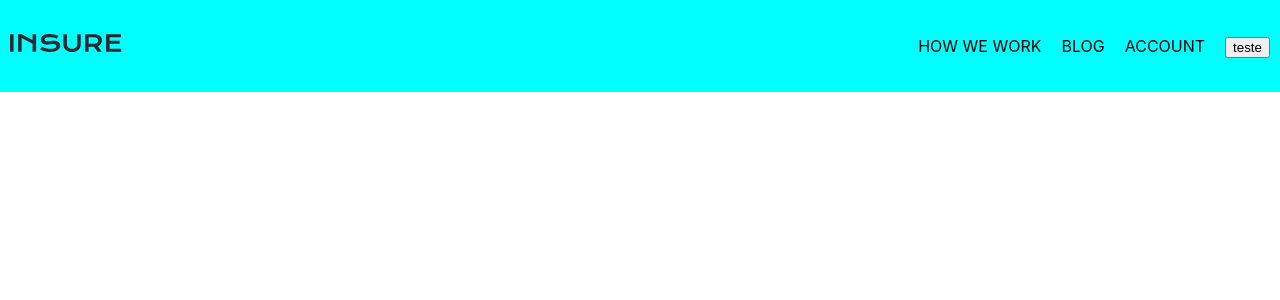
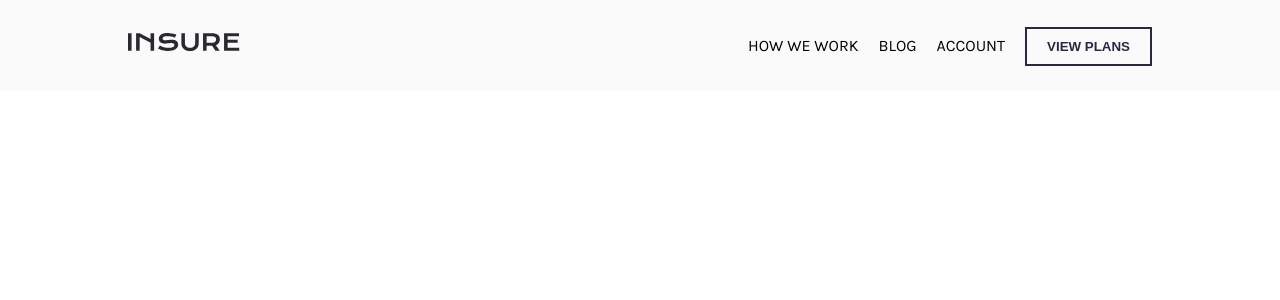
Before and after one commit to kairemerson/insure-landing-page, a React (Create React App) app in the folder insure-landing-page/: page / in a window 1280 px wide. Shown: the top 300 px of the page. Built offline with nearby package versions, Linux system fonts and the light colour scheme.

Commit message:
finalized section header

```diff
--- /dev/null
+++ b/insure-landing-page/src/colors.js
@@ -0,0 +1,9 @@
+
+export default {
+    darkViolet: '#2d2640',
+    grayishBlue: '#95a9c6',
+    veryDarkViolet: '#2b272f',
+    darkGrayishViolet: '#837d87',
+    veryLightGray: '#fafafa',
+    red: 'red'
+}
--- /dev/null
+++ b/insure-landing-page/src/components/Button/Button.jsx
@@ -0,0 +1,12 @@
+import React from "react"
+import {WButton} from "./styled"
+
+function Button(props){
+    return(
+        <WButton dark>
+            {props.children}
+        </WButton>
+    )
+}
+
+export default Button
--- /dev/null
+++ b/insure-landing-page/src/components/Button/styled.js
@@ -0,0 +1,11 @@
+import styled from "styled-components";
+import colors from "../../colors"
+
+export const WButton = styled.button`
+    background: transparent;
+    color: ${props => props.dark ? colors.darkViolet: "white"};
+    border: 2px solid ${props => props.dark ? colors.darkViolet : "white"};
+    padding: 10px 20px;
+    font-weight: 600;
+    cursor: pointer;
+`
--- a/insure-landing-page/src/components/Header/styled.js
+++ b/insure-landing-page/src/components/Header/styled.js
@@ -1,9 +1,11 @@
 import styled from 'styled-components'
+import colors from '../../colors'
+
 
 export const Wrapper = styled.header`
-    background-color: aqua;
-    padding: 20px 10px;
+    background-color: ${colors.veryLightGray};
     display: flex;
     justify-content: space-between;
     align-items: baseline;
+    padding: 20px 10%;
 `
--- a/insure-landing-page/src/components/Navbar/Navbar.jsx
+++ b/insure-landing-page/src/components/Navbar/Navbar.jsx
@@ -1,5 +1,6 @@
 import React from "react";
 import { WrapperNav } from "./styled";
+import Button from "../Button/Button";
 
 function Navbar(){
     return(
@@ -9,7 +10,7 @@ function Navbar(){
                 <li>BLOG</li>
                 <li>ACCOUNT</li>
             </ul>
-            <button>teste</button>
+            <Button>VIEW PLANS</Button>
         </WrapperNav>
     )
 }
--- /dev/null
+++ b/insure-landing-page/src/container/Container.js
@@ -0,0 +1,6 @@
+import styled from 'styled-components'
+
+export const Container = styled.div`
+    padding-left: 10%;
+    padding-right: 10%;
+`
--- a/insure-landing-page/src/index.css
+++ b/insure-landing-page/src/index.css
@@ -1,10 +1,15 @@
+@import url('https://fonts.googleapis.com/css2?family=Karla:wght@300;400;500;600;700&display=swap');
+@import url('https://fonts.googleapis.com/css2?family=DM+Serif+Display&display=swap');
+
 body {
   margin: 0;
-  font-family: -apple-system, BlinkMacSystemFont, 'Segoe UI', 'Roboto', 'Oxygen',
-    'Ubuntu', 'Cantarell', 'Fira Sans', 'Droid Sans', 'Helvetica Neue',
-    sans-serif;
+  font-family: 'Karla', sans-serif;
   -webkit-font-smoothing: antialiased;
   -moz-osx-font-smoothing: grayscale;
+}
+
+h1,h2,h3,h4{
+  font-family: 'DM Serif Display', serif;
 }
 
 code {
```
Also changed, not shown: insure-landing-page/public/robots.txt (deleted).
